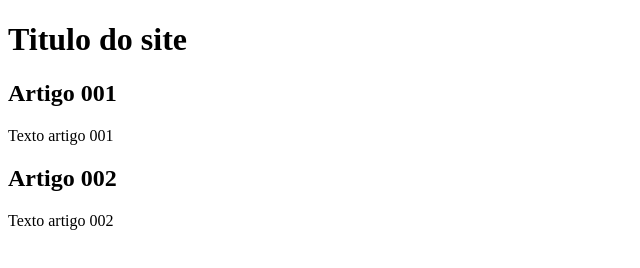
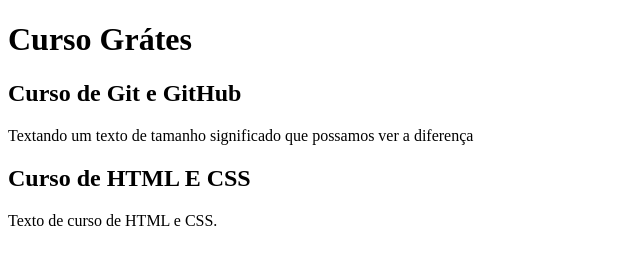
Before and after one commit to raira27151331/novapasta, a plain HTML site: page index.html in a window 1280 px wide. Shown: the whole page, without its empty margins (0-640 px from the left). Drawn offline with Linux system fonts and the light colour scheme.

Commit message:
Update index.html
Teste 1 branche conteudo

```diff
--- a/index.html
+++ b/index.html
@@ -11,15 +11,15 @@
 <body>
     <main>
         <header>
-            <h1>Titulo do site</h1>
+            <h1>Curso Grátes</h1>
         </header>
         <article>
-            <h2>Artigo 001</h2>
-            <p>Texto artigo 001</p>
+            <h2>Curso de Git e GitHub</h2>
+            <p>Textando um texto de tamanho significado que possamos ver a diferença</p>
         </article>
         <article>
-            <h2>Artigo 002</h2>
-            <p>Texto artigo 002</p>
+            <h2>Curso de HTML E CSS</h2>
+            <p>Texto de curso de HTML e CSS.</p>
         </article>
     </main>
 </body>
```
